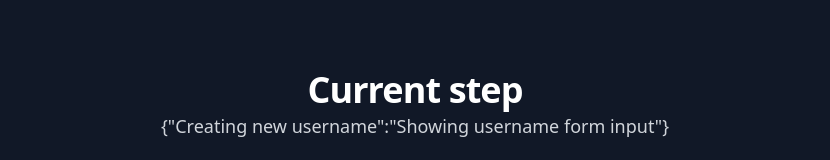
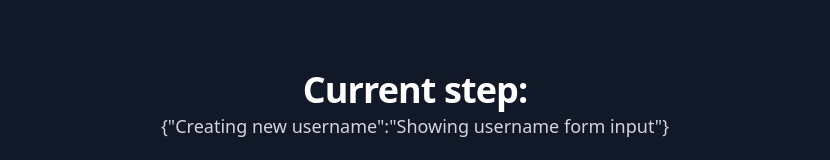
Before and after one commit to MrKirilsReinke/16.1.-React-Xstate---Registration-form, a React (Vite) app: page / in a window 1280 px wide. Both pictures are taken after a click on the button "Start". Shown: the part 154-314 px from the top of the page, without its empty margins (225-1055 px from the left). Built offline with nearby package versions, Linux system fonts and the light colour scheme.

Commit message:
Refactoring

```diff
--- a/src/assets/components/App.tsx
+++ b/src/assets/components/App.tsx
@@ -46,10 +46,10 @@ function App() {
             </div>
           )}
 
-          {currentState.matches('Creating new username.Showing username form input') && (
+          {currentState.matches('Creating new username') && (
             <div>
               <h2 className="mx-auto max-w-2xl text-center text-3xl font-bold tracking-tight text-white sm:text-4xl">
-                Current step
+                Current step:
               </h2>
               <p className="mx-auto max-w-xl text-center text-lg leading-8 text-gray-300">
                 {JSON.stringify(currentState.value)}
```
